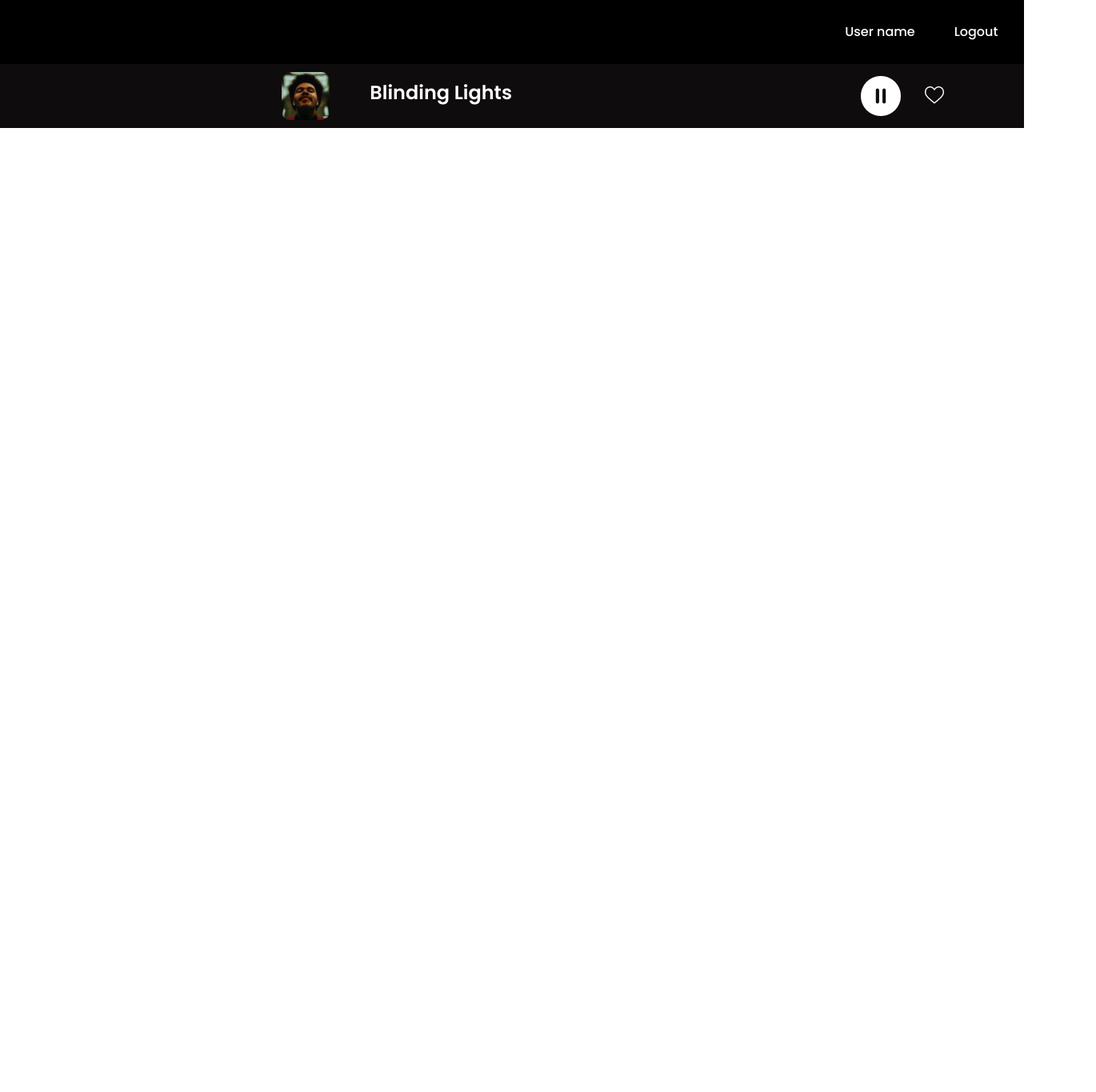
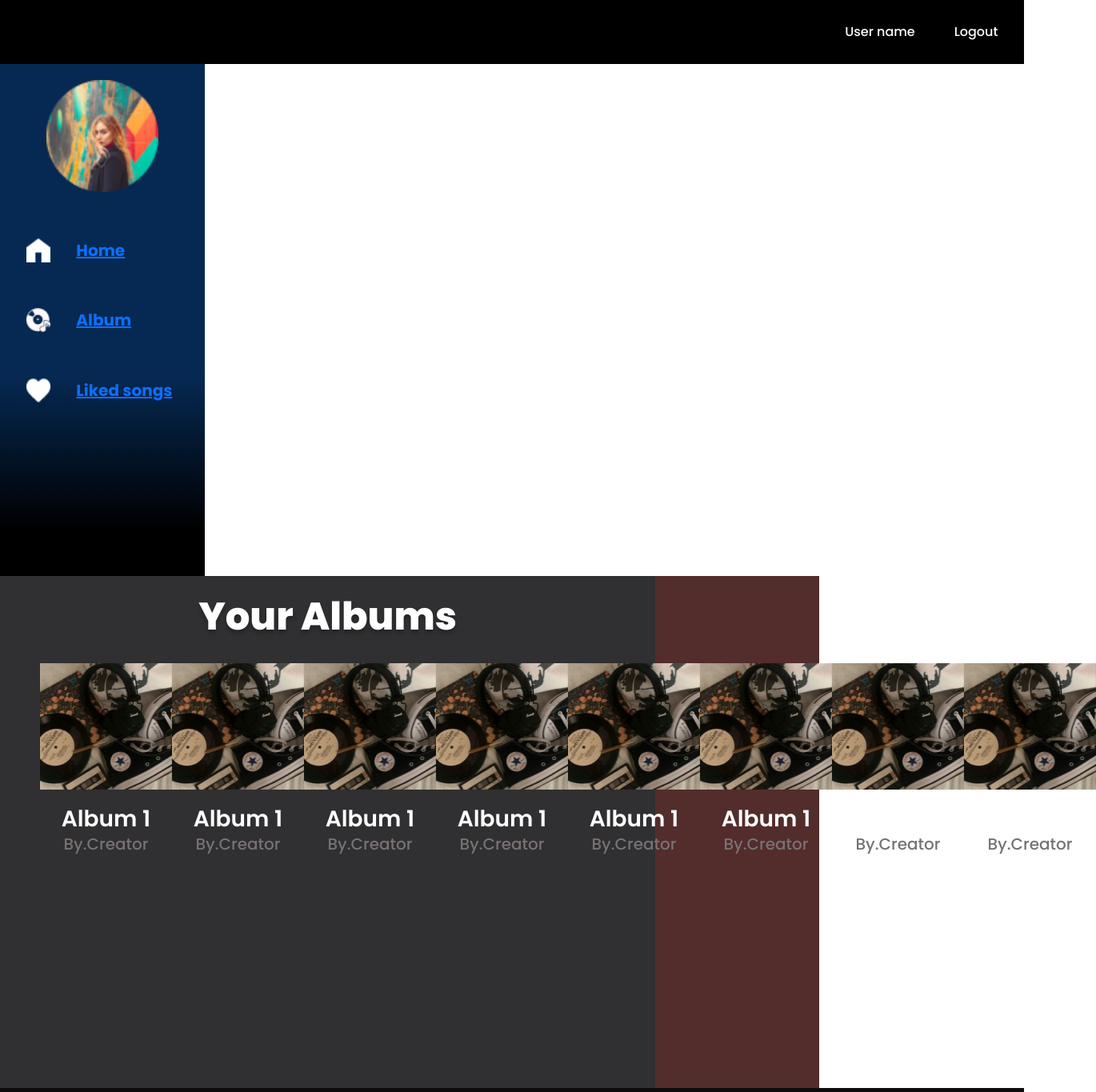
Before and after one commit to abhi808shek/music_app, a React (Create React App) app: page /album in a window 1280 px wide. Shown: the top 1365 px of the page at 80% size, 1370 px wide, since content can reach past the window. Before the commit the page ends 800 px from the top, so only its background shows below. Built offline with nearby package versions, Linux system fonts and the light colour scheme.

Commit message:
minor changes

```diff
--- a/src/App.css
+++ b/src/App.css
@@ -36,3 +36,15 @@
     transform: rotate(360deg);
   }
 }
+
+.sidebar{
+  background-color: red;
+  width: 20%;
+  height: 80vh;
+}
+
+.Likedpage{
+  background-color: rgb(83, 44, 44);
+  width: 80%;
+  height: 80vh;
+}
--- a/src/App.js
+++ b/src/App.js
@@ -1,27 +1,28 @@
-import Navbar from './Components/Navbar/Navbar';
-import Sidebar from './Components/Sidebar/Sidebar';
-import Footer from './Components/Footer/Footer';
-import Albumpage from './Components/Album/Albumpage';
-import Likedpage from './Components/Likedpage/Likedpage';
-import Content from './Components/Content/Content';
-import Content2 from './Components/Content2/Content2';
-import {Routes, Route} from "react-router-dom"
+import Navbar from "./Components/Navbar/Navbar";
+import Sidebar from "./Components/Sidebar/Sidebar";
+import Footer from "./Components/Footer/Footer";
+import Albumpage from "./Components/Album/Albumpage";
+import Likedpage from "./Components/Likedpage/Likedpage";
+import Content from "./Components/Content/Content";
+import Content2 from "./Components/Content2/Content2";
+import { Routes, Route } from "react-router-dom";
 
 function App() {
   return (
     <>
       <Navbar />
-<Routes>
-  <Route exact path="/content" element={<Content />}/>
-</Routes>
-      {/* <Sidebar /> */}
-      {/* <Content /> */}
+      <div className="sidebar">
+        <Sidebar />
+      </div>
+      <div className="Likedpage">
+        <Routes>
+          <Route exact path="/album" element={<Albumpage />} />
+          <Route exact path="/likedpage" element={<Likedpage />} />
+        </Routes>
+      </div>
 
       <Footer />
-      {/* <Albumpage /> */}
     </>
-
-
   );
 }
 
--- a/src/Components/Album/Albumpage.jsx
+++ b/src/Components/Album/Albumpage.jsx
@@ -1,22 +1,26 @@
-import React from 'react'
-import AlbumCard from './AlbumCards/AlbumCard'
-import './Albumstyle.css'
-import Rectangle74 from './Rectangle74.png'
+import React from "react";
+import AlbumCard from "./AlbumCards/AlbumCard";
+import "./Albumstyle.css";
+import Rectangle74 from "./Rectangle74.png";
 
 const Album = () => {
-  const items = [1,2,3,4,5,6,7,8]
+  const items = [1, 2, 3, 4, 5, 6, 7, 8];
   return (
     <>
-      <div className="album-container">
-        <div className="album-container1">
-          <h1 className="album-heading">Your Albums</h1>
-        </div>
-        <div className="album-container2">
-      {items.map((albumCards)=><AlbumCard Rectangle74={Rectangle74}/>)}
+      <div className="album">
+        <div className="album-container">
+          <div className="album-container1">
+            <h1 className="album-heading">Your Albums</h1>
+          </div>
+          <div className="album-container2">
+            {items.map((albumCards) => (
+              <AlbumCard Rectangle74={Rectangle74} />
+            ))}
+          </div>
         </div>
       </div>
     </>
-  )
-}
+  );
+};
 
-export default Album
+export default Album;
--- a/src/Components/Album/Albumstyle.css
+++ b/src/Components/Album/Albumstyle.css
@@ -1,3 +1,10 @@
+
+.album{
+    background-color: blue;
+    width: 80%;
+    height: 80vh;
+}
+
 .album-container {
     background-color: rgb(48, 47, 49);
     width: 100%;
@@ -30,7 +37,6 @@
 }
 
 
-
 @media screen and (max-width:540px) {
     .album-heading {
         font-size: 20px;
--- a/src/Components/Content/Content.jsx
+++ b/src/Components/Content/Content.jsx
@@ -15,16 +15,13 @@ const Content = () => {
         <div className="sidebar">
           <Sidebar />
         </div>
-        <div className="album">
-          {/* <Routes>
-            <Route exact path="/content/album" element={<Albumpage />} />
+
+          <Routes>
+
           </Routes>
-          <Routes>
-            <Route exact path="/content/likedpage" element={<Likedpage />} />
-          </Routes> */}
           {/* <Albumpage /> */}
-          <Likedpage />
-        </div>
+          {/* <Likedpage /> */}
+
       </div>
     </>
   );
--- a/src/Components/Content/Contentbox.css
+++ b/src/Components/Content/Contentbox.css
@@ -10,8 +10,3 @@
     width: 20%;
     height: 80vh;
 }
-.album{
-    background-color: blue;
-    width: 80%;
-    height: 80vh;
-}
--- a/src/Components/Sidebar/Sidebar.jsx
+++ b/src/Components/Sidebar/Sidebar.jsx
@@ -4,6 +4,7 @@ import Vector from './Vector.png'
 import musicalbum1 from './musicalbum1.png'
 import Vector1 from './Vector1.png'
 import "./side.css"
+import {NavLink} from "react-router-dom"
 
 const Sidebar = () => {
     return (
@@ -15,15 +16,15 @@ const Sidebar = () => {
                 <div className="sidebar-container1">
                     <div className="sidebar-content">
                         <img src={Vector} alt="" className="sidebar-img2" />
-                        <p className="sidebar-txt">Home</p>
+                        <p className="sidebar-txt"><NavLink to="/home">Home</NavLink></p>
                     </div>
                     <div className="sidebar-content">
                         <img src={musicalbum1} alt="" className="sidebar-img2" />
-                        <p className="sidebar-txt">Album</p>
+                        <p className="sidebar-txt"><NavLink to="/album">Album</NavLink></p>
                     </div>
                     <div className="sidebar-content">
                         <img src={Vector1} alt="" className="sidebar-img2" />
-                        <p className="sidebar-txt">Liked songs</p>
+                        <p className="sidebar-txt"><NavLink to="/content/likedpage">Liked songs</NavLink></p>
                     </div>
                 </div>
             </div>
--- a/src/Components/Sidebar/side.css
+++ b/src/Components/Sidebar/side.css
@@ -1,10 +1,6 @@
 @import url('https://fonts.googleapis.com/css2?family=Lora:ital,wght@0,400;0,500;0,600;0,700;1,400;1,500;1,600;1,700&family=Montserrat:ital,wght@0,100;0,200;0,300;0,400;0,500;0,600;0,700;0,800;0,900;1,100;1,200;1,300;1,400;1,500;1,600;1,700;1,800;1,900&family=Poppins:ital,wght@0,200;0,300;0,400;0,500;0,600;0,700;0,800;0,900;1,200;1,300;1,400;1,500;1,600;1,700;1,800;1,900&display=swap');
 
-.sidebar{
-    background-color: red;
-    width: 20%;
-    height: 80vh;
-}
+
 
 .sidebar-container {
     /* border: 2px solid red; */
```
